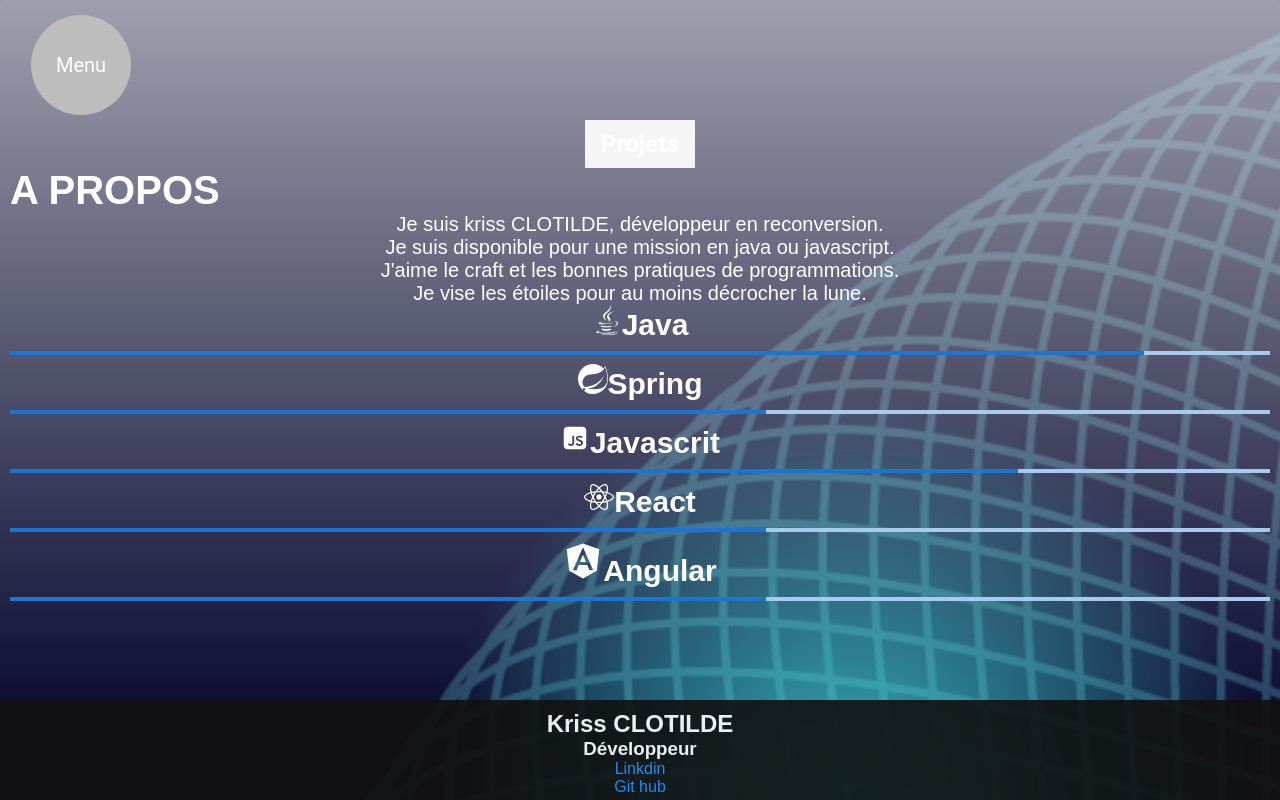
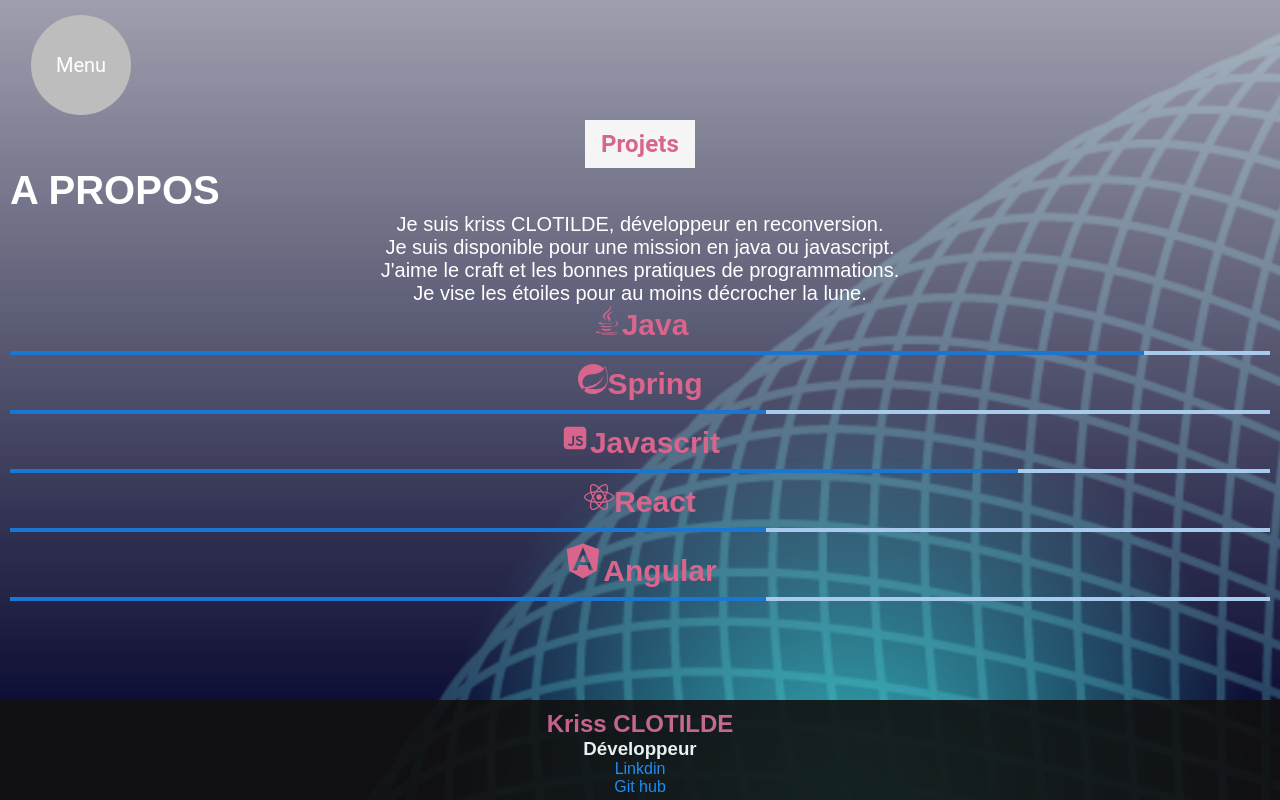
Before and after one commit to lion92/portfolio_2024_jour7, a React (Create React App) app: page /About in a window 1280 px wide. Built offline with nearby package versions, Linux system fonts and the light colour scheme.

Commit message:
faire beau

```diff
--- a/src/Component/css/about.css
+++ b/src/Component/css/about.css
@@ -56,5 +56,9 @@
 }
 h1,p,h2,h5,span{
     color: white;
-    z-index: 1
+
+    z-index: 1;
 }
+h2{
+    color: #d9658d;
+}
```
